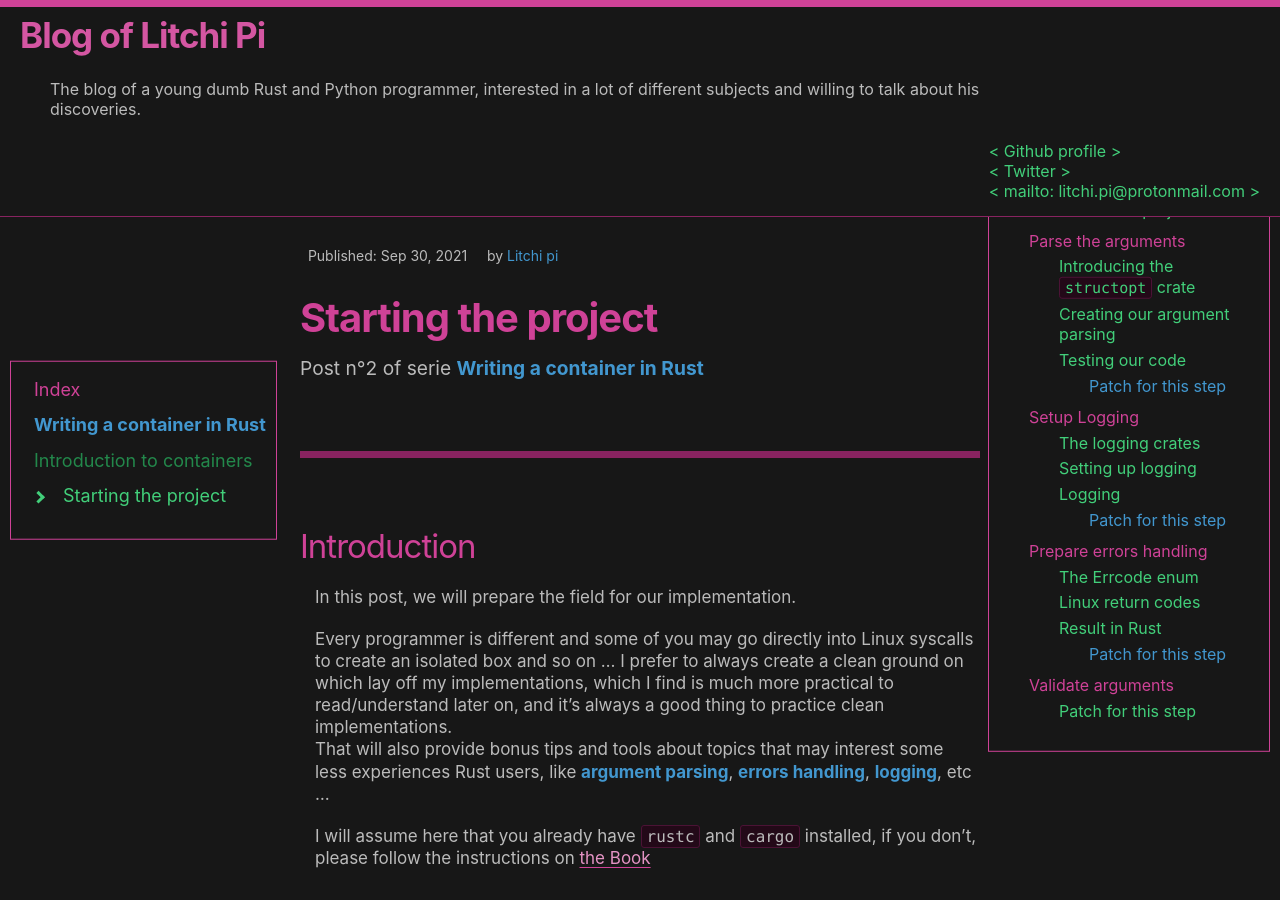
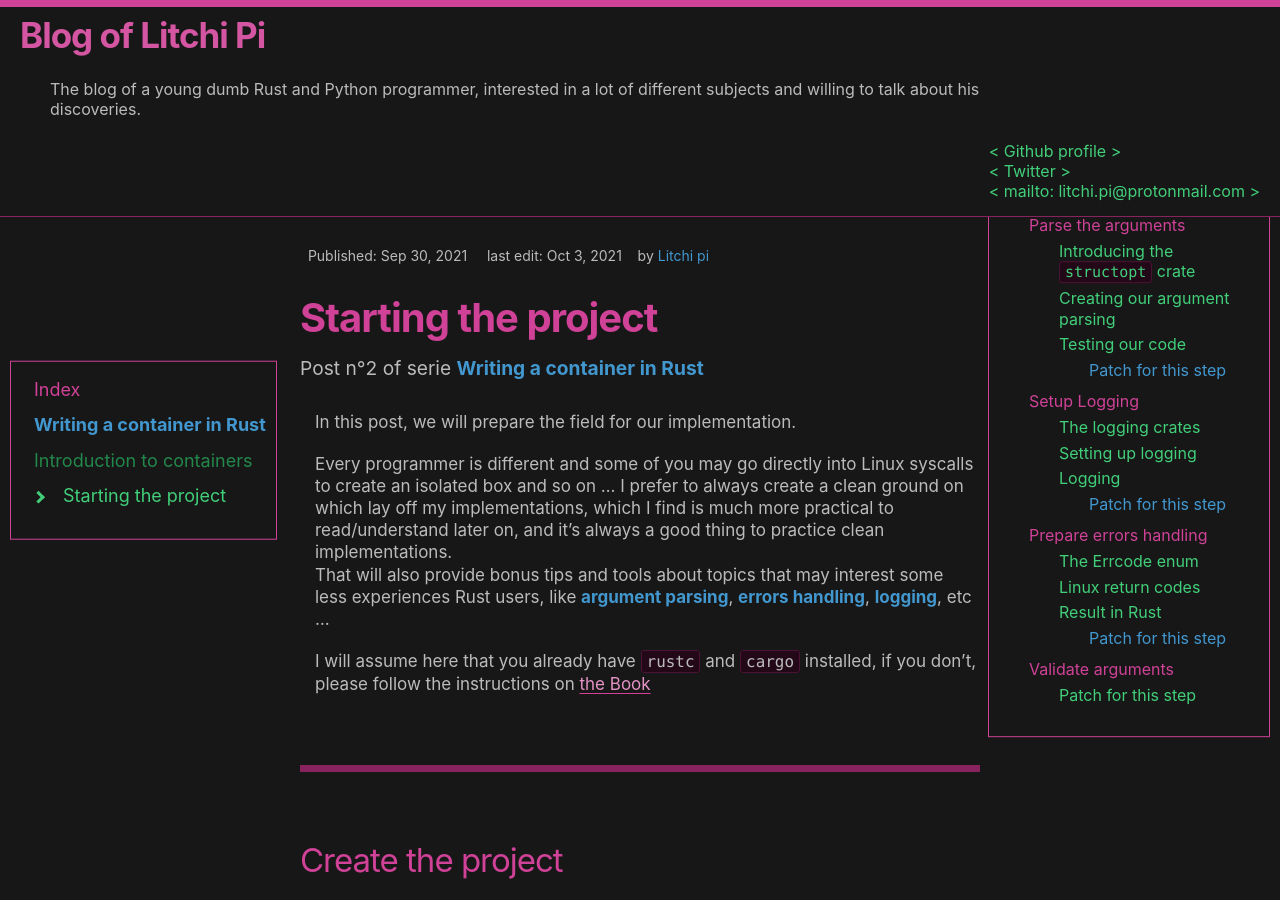
Before and after one commit to litchipi/litchipi.github.io, a Jekyll site: the page built from _posts/2021-09-30-container-in-rust-part2.md, in a window 1280 px wide and 900 px high. Built offline with Jekyll 4.4.1, drawn with Linux system fonts in a browser that asks for light colours.

Commit message:
container in rust part2: Refactoring introduction

```diff
--- a/_posts/2021-09-30-container-in-rust-part2.md
+++ b/_posts/2021-09-30-container-in-rust-part2.md
@@ -2,6 +2,7 @@
 layout: post
 title:  "Starting the project"
 date:   2021-09-30 15:50:35 +0200
+modified_date: 2021-10-03 18:12:04 +0200
 categories: rust
 tags: rust tutorial learning container docker
 series: Writing a container in Rust
@@ -9,7 +10,6 @@ serie_index: 2
 serie_url: /series/container_in_rust
 ---
 
-# Introduction
 In this post, we will prepare the field for our implementation.
 
 Every programmer is different and some of you may go  directly into Linux syscalls
@@ -23,7 +23,7 @@ Rust users, like **argument parsing**, **errors handling**, **logging**, etc ...
 I will assume here that you already have `rustc` and `cargo` installed, if you don't, please
 follow the instructions on [the Book](https://doc.rust-lang.org/book/ch01-01-installation.html)
 
-## Create the project
+# Create the project
 
 So I guess you've heard that Rust's mascot is Ferris, the little cutie crab.
 Well, let's put Ferris in a container ! :D
```
